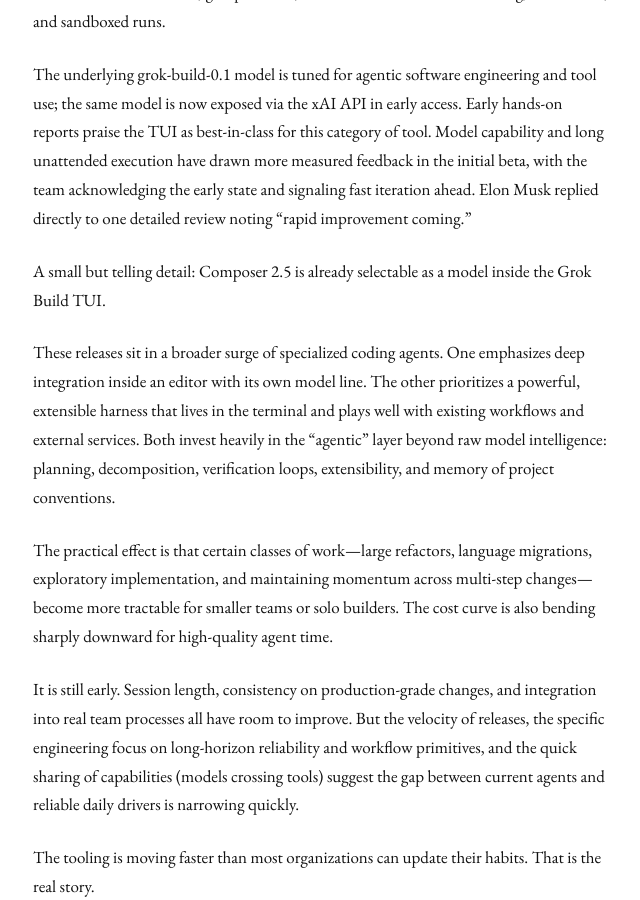
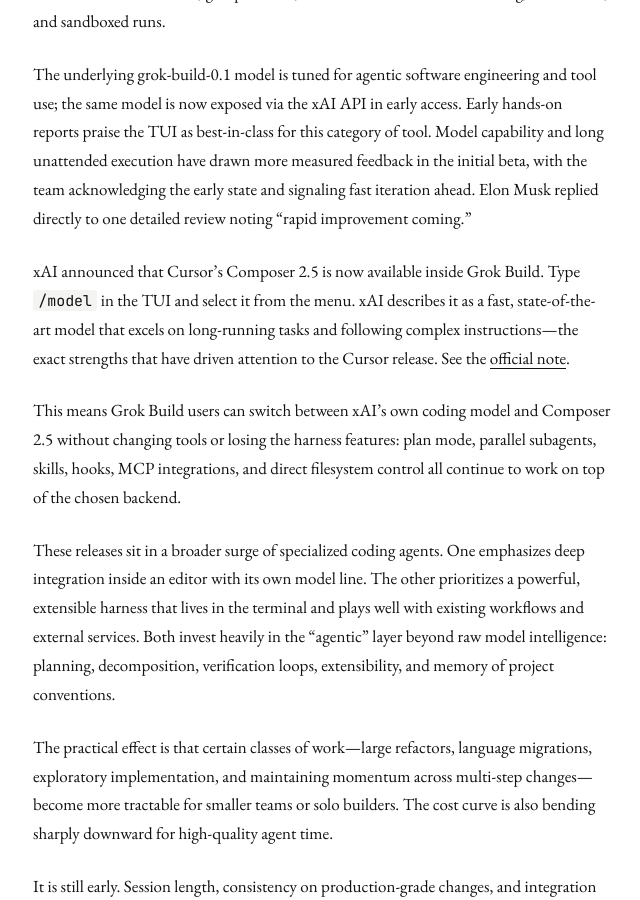
Before and after one commit to colesmcintosh/blog, a Jekyll site: the page built from _posts/2026-06-02-composer-2-5-and-grok-build.md, in a window 1280 px wide and 900 px high, scrolled down 1016 px. Shown: the whole window, without its empty margins (318-958 px from the left). Built offline with Jekyll 4.4.1, drawn with Linux system fonts in a browser that asks for light colours.

Commit message:
feat: expand section on Composer 2.5 availability inside Grok Build, linking to x.ai announcement

```diff
--- a/_posts/2026-06-02-composer-2-5-and-grok-build.md
+++ b/_posts/2026-06-02-composer-2-5-and-grok-build.md
@@ -17,7 +17,9 @@ xAI shipped [Grok Build](https://x.ai/cli) around the same period as a terminal-
 
 The underlying grok-build-0.1 model is tuned for agentic software engineering and tool use; the same model is now exposed via the xAI API in early access. Early hands-on reports praise the TUI as best-in-class for this category of tool. Model capability and long unattended execution have drawn more measured feedback in the initial beta, with the team acknowledging the early state and signaling fast iteration ahead. Elon Musk replied directly to one detailed review noting "rapid improvement coming."
 
-A small but telling detail: Composer 2.5 is already selectable as a model inside the Grok Build TUI.
+xAI announced that Cursor's Composer 2.5 is now available inside Grok Build. Type `/model` in the TUI and select it from the menu. xAI describes it as a fast, state-of-the-art model that excels on long-running tasks and following complex instructions—the exact strengths that have driven attention to the Cursor release. See the [official note](https://x.ai/news/composer-2-5).
+
+This means Grok Build users can switch between xAI's own coding model and Composer 2.5 without changing tools or losing the harness features: plan mode, parallel subagents, skills, hooks, MCP integrations, and direct filesystem control all continue to work on top of the chosen backend.
 
 These releases sit in a broader surge of specialized coding agents. One emphasizes deep integration inside an editor with its own model line. The other prioritizes a powerful, extensible harness that lives in the terminal and plays well with existing workflows and external services. Both invest heavily in the "agentic" layer beyond raw model intelligence: planning, decomposition, verification loops, extensibility, and memory of project conventions.
 
```
